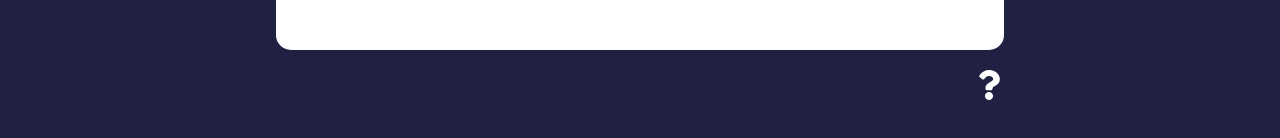
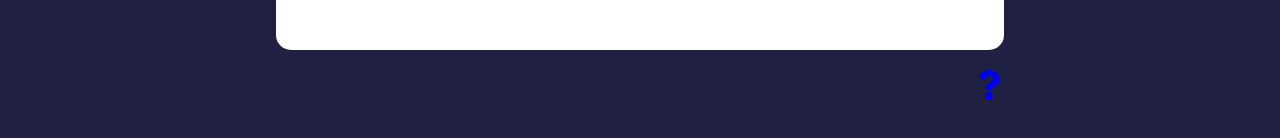
Before and after one commit to GUchechi/G-FeebBack-App, a React (Create React App) app: page /about in a window 1280 px wide. Shown: the part 308-446 px from the top of the page. Built offline with nearby package versions, Linux system fonts and the light colour scheme; data requests are answered from the project's data file.

Commit message:
refactoring

```diff
--- a/src/index.css
+++ b/src/index.css
@@ -194,14 +194,7 @@ input:focus {
 
 /* FIX: Remove position: absolute to keep about icon at the bottom of the
  * document */
-.about-link a {
-  color: #fff;
-  cursor: pointer;
-}
 
-.about-link a:hover {
-  color: #ff6a95;
-}
 
 .about h1 {
   margin-bottom: 20px;
```
